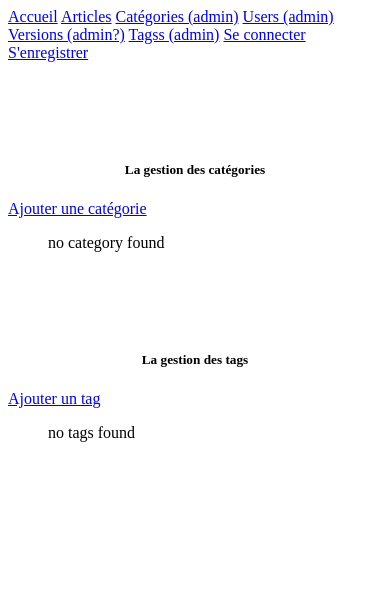
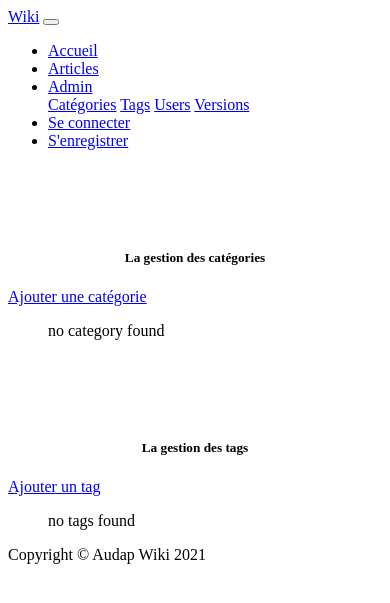
Before and after one commit to WildCodeSchool/BTZ_PHP_2021_03_Wiki, a Symfony app: template templates/category/index.html.twig in a window 390 px wide. Shown: the top 603 px of the page. Run offline with Twig, Linux system fonts and the light colour scheme; the template is opened without the code that fills it, so the values that code supplies are empty; some libraries are stand-ins or nearby versions.

Commit message:
Created a responsive navbar + footer + container section to insert the Page Content

```diff
--- a/templates/base.html.twig
+++ b/templates/base.html.twig
@@ -14,35 +14,77 @@
 	</head>
 	<body>
 		{% block header %}
+			<!-- Navigation-->
+			<nav class="navbar navbar-expand-lg navbar-dark bg-dark">
+				<div class="container">
+					<a class="navbar-brand" href="index.html">Wiki</a>
+					<button class="navbar-toggler navbar-toggler-right" type="button" data-toggle="collapse" data-target="#navbarResponsive" aria-controls="navbarResponsive" aria-expanded="false" aria-label="Toggle navigation">
+						<span class="navbar-toggler-icon"></span>
+					</button>
+					<div class="collapse navbar-collapse" id="navbarResponsive">
+						<ul class="navbar-nav ml-auto">
+							<li class="nav-item">
+								<a class="nav-link" href="{{ path('home') }}">Accueil</a>
+							</li>
+							<li class="nav-item">
+								<a class="nav-link" href="{{ path('article_index') }}">Articles</a>
+							</li>
+							<li class="nav-item dropdown">
+								<a class="nav-link dropdown-toggle" id="navbarDropdownPortfolio" href="#" data-toggle="dropdown" aria-haspopup="true" aria-expanded="false">Admin</a>
+								<div class="dropdown-menu dropdown-menu-right" aria-labelledby="navbarDropdownPortfolio">
+									<a class="dropdown-item" href="{{ path('category_index') }}">Catégories</a>
+									<a class="dropdown-item" href="{{ path('tag_index') }}">Tags</a>
+									<a class="dropdown-item" href="{{ path('user_index') }}">Users</a>
+									<a class="dropdown-item" href="{{ path('version_index') }}">Versions</a>
+								</div>
+							</li>
 
-		  <a href="{{ path('home') }}">Accueil</a>
-		  <a href="{{ path('article_index') }}">Articles</a>
-          <a href="{{ path('category_index') }}"> Catégories (admin)</a>
-		  <a href="{{ path('user_index') }}"> Users (admin)</a>
-		  <a href="{{ path('version_index') }}"> Versions (admin?)</a>
-		  <a href="{{ path('tag_index') }}"> Tagss (admin)</a>
-				{% if app.user %}
-					Hello,
-					{{ app.user.firstname }}
-					{{app.user.lastname}}
-					!
-					<a href="{{ path('article_new') }}">Contribuer</a>
-					<a href="{{ path('app_logout') }}">
-						Se déconnecter</a>
+							{% if app.user %}
+								<li class="nav-item">
+									<a class="nav-link" href="{{ path('article_new') }}">Contribuer</a>
+								</li>
+								<li class="nav-item">
+									<a class="nav-link" href="{{ path('app_logout') }}">Se déconnecter</a>
+								</li>
+								<li class="nav-item">
+									<span style="display: block;padding: 0.5rem 1rem;color:white">Hello,{{ app.user.firstname }}
+										{{app.user.lastname}}!</span>
+								</li>
+							{% else %}
+								<li class="nav-item">
+									<a class="nav-link" href="{{ path('app_login') }}">Se connecter</a>
+								</li>
+								<li class="nav-item">
+									<a class="nav-link" href="{{ path('app_register') }}">S'enregistrer</a>
+								</li>
 
-				{% else %}
-					<a href="{{ path('app_login') }}">
-						Se connecter</a>
-					<a href="{{ path('app_register') }}">
-						S'enregistrer</a>
-				{% endif %}
+							{% endif %}
+						</ul>
+					</div>
+				</div>
+			</nav>
+		{% endblock %}
+		<section class="py-5">
+			<div
+				class="container">
+				<!-- Page Content-->
+				{% block body %}{% endblock %}
+			</div>
 
-		{% endblock %}
+		</section>
 
-		{% block body %}{% endblock %}
 
 		{% block javascripts %}
 			{{ encore_entry_script_tags('app') }}
+			<!-- Footer-->
+			<footer class="py-5 bg-dark">
+				<div class="container">
+					<p class="m-0 text-center text-white">Copyright &copy; Audap Wiki 2021</p>
+				</div>
+			</footer>
+			<!-- Bootstrap core JS-->
+			<script src="https://code.jquery.com/jquery-3.5.1.slim.min.js"></script>
+			<script src="https://cdn.jsdelivr.net/npm/bootstrap@4.6.0/dist/js/bootstrap.bundle.min.js"></script>
 		{% endblock %}
 	</body>
 </html>
```
